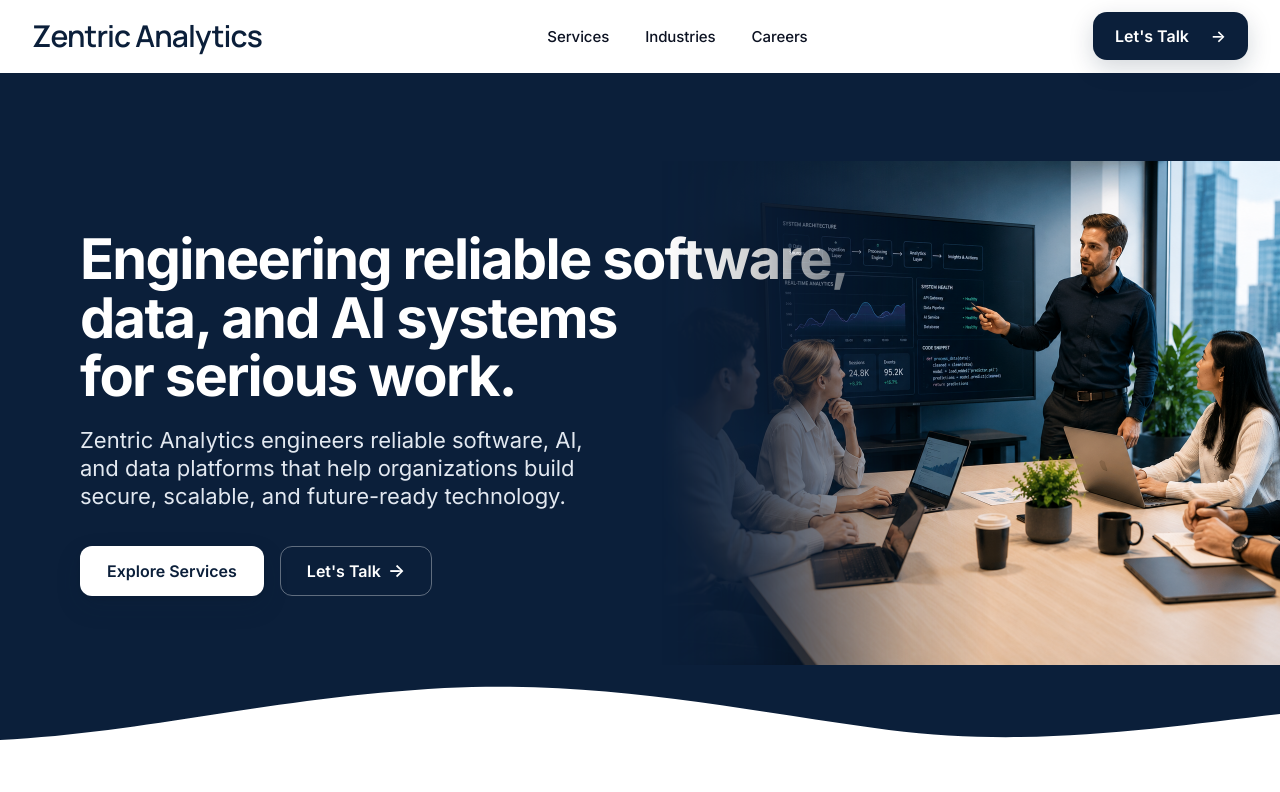
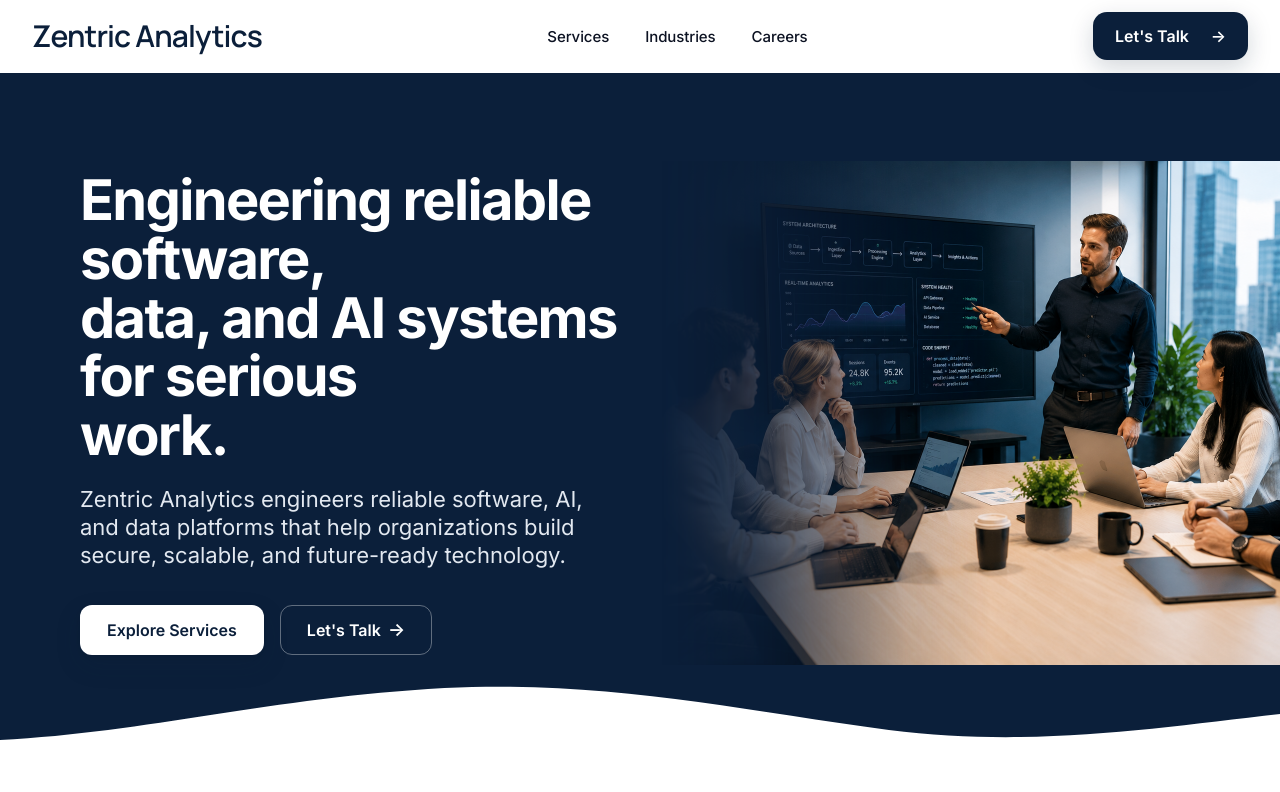
Before and after one commit to Zentric-Analytics/Zentricanalytics.com, a Next.js app: page / in a window 1280 px wide. Shown: the top 792 px of the page. Built offline with nearby package versions, Linux system fonts and the light colour scheme.

Commit message:
Reduce hero heading typography

```diff
--- a/src/app/page.tsx
+++ b/src/app/page.tsx
@@ -206,10 +206,11 @@ export default function Home() {
       <section className="hero-premium relative isolate overflow-hidden bg-[#0B1F3A] text-white">
         <div className="mx-auto grid w-full max-w-6xl items-center gap-8 px-4 py-16 md:grid-cols-[minmax(0,1fr)_minmax(0,0.98fr)] md:gap-6 md:py-[88px] lg:gap-8">
           <div className="max-w-[700px]">
-            <h1 className="hero-reveal hero-reveal-1 max-w-[25rem] text-[clamp(2rem,4vw,3.25rem)] font-bold leading-[1.05] tracking-[-0.03em] text-white sm:max-w-[28rem] md:max-w-[700px] md:text-[56px]">
-              <span className="md:block md:whitespace-nowrap">Engineering reliable software,</span>{' '}
-              <span className="md:block md:whitespace-nowrap">data, and AI systems</span>{' '}
-              <span className="md:block md:whitespace-nowrap">for serious work.</span>
+            <h1 className="hero-reveal hero-reveal-1 max-w-[600px] text-[56px] font-bold leading-[1.05] tracking-[-0.03em] text-white">
+              <span className="md:block">Engineering reliable software,</span>{' '}
+              <span className="md:block">data, and AI systems</span>{' '}
+              <span className="md:block">for serious</span>{' '}
+              <span className="md:block">work.</span>
             </h1>
             <p className="hero-reveal hero-reveal-2 mt-5 max-w-[520px] text-base font-normal leading-[1.7] text-slate-200 sm:text-lg md:text-[22px]">
               Zentric Analytics engineers reliable software, AI, and data platforms that help organizations build secure, scalable, and future-ready technology.
```
